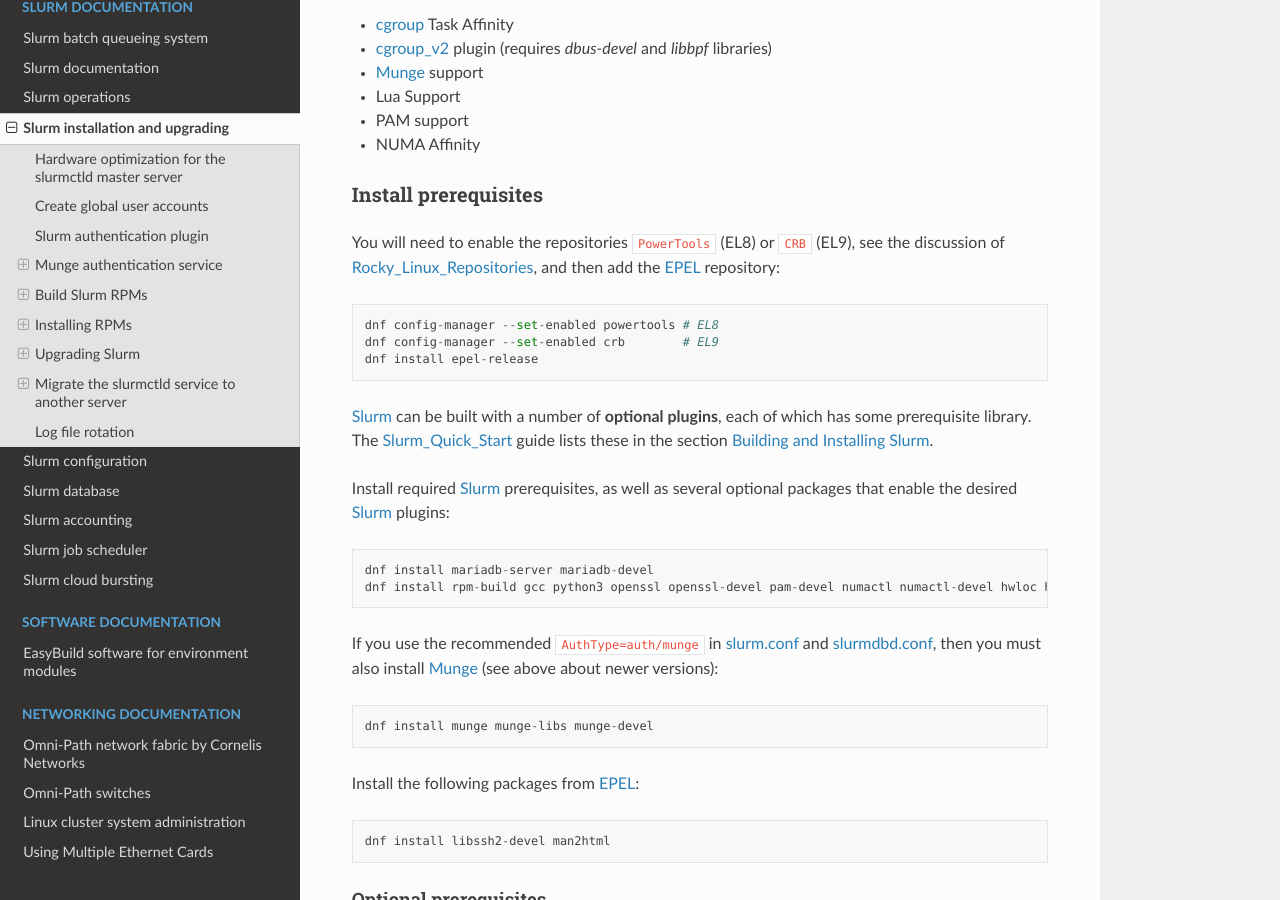
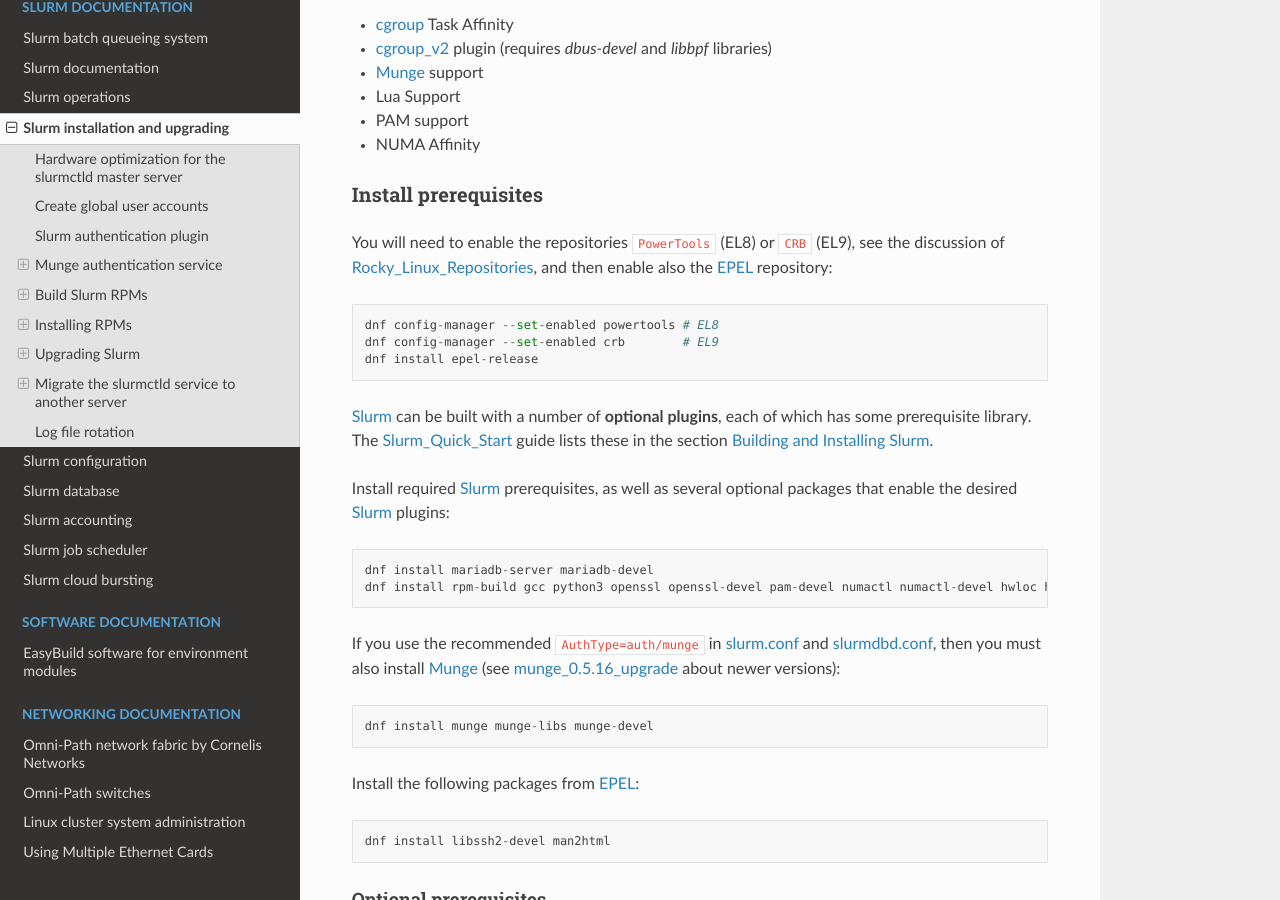
Before and after one commit to OleHolmNielsen/Niflheim_system, a Sphinx documentation site: the page built from docs/Slurm_installation.rst, in a window 1280 px wide and 900 px high, scrolled down 5106 px. Built offline with Sphinx 7.4.7 and the Read the Docs theme 2.0.0, drawn with Linux system fonts in a browser that asks for light colours.

Commit message:
Link to munge_0.5.16_upgrade

```diff
--- a/docs/Slurm_installation.rst
+++ b/docs/Slurm_installation.rst
@@ -99,6 +99,8 @@
 .. _Munge_installation: https://github.com/dun/munge/wiki/Installation-Guide
 .. _Munge_wiki: https://github.com/dun/munge/wiki
 .. _munged: https://github.com/dun/munge/wiki/Man-8-munged
+
+.. _munge_0.5.16_upgrade:
 
 Munge 0.5.16 upgrade
 -------------------------
@@ -225,7 +227,7 @@
 ---------------------
 
 You will need to enable the repositories ``PowerTools`` (EL8) or ``CRB`` (EL9),
-see the discussion of Rocky_Linux_Repositories_, and then add the EPEL_ repository::
+see the discussion of Rocky_Linux_Repositories_, and then enable also the EPEL_ repository::
 
   dnf config-manager --set-enabled powertools # EL8
   dnf config-manager --set-enabled crb        # EL9
@@ -239,7 +241,7 @@
   dnf install mariadb-server mariadb-devel
   dnf install rpm-build gcc python3 openssl openssl-devel pam-devel numactl numactl-devel hwloc hwloc-devel munge munge-libs munge-devel lua lua-devel readline-devel rrdtool-devel ncurses-devel gtk2-devel libibmad libibumad perl-Switch perl-ExtUtils-MakeMaker xorg-x11-xauth dbus-devel libbpf
 
-If you use the recommended ``AuthType=auth/munge`` in slurm.conf_ and slurmdbd.conf_, then you must also install Munge_ (see above about newer versions)::
+If you use the recommended ``AuthType=auth/munge`` in slurm.conf_ and slurmdbd.conf_, then you must also install Munge_ (see munge_0.5.16_upgrade_ about newer versions)::
 
   dnf install munge munge-libs munge-devel
 
```
